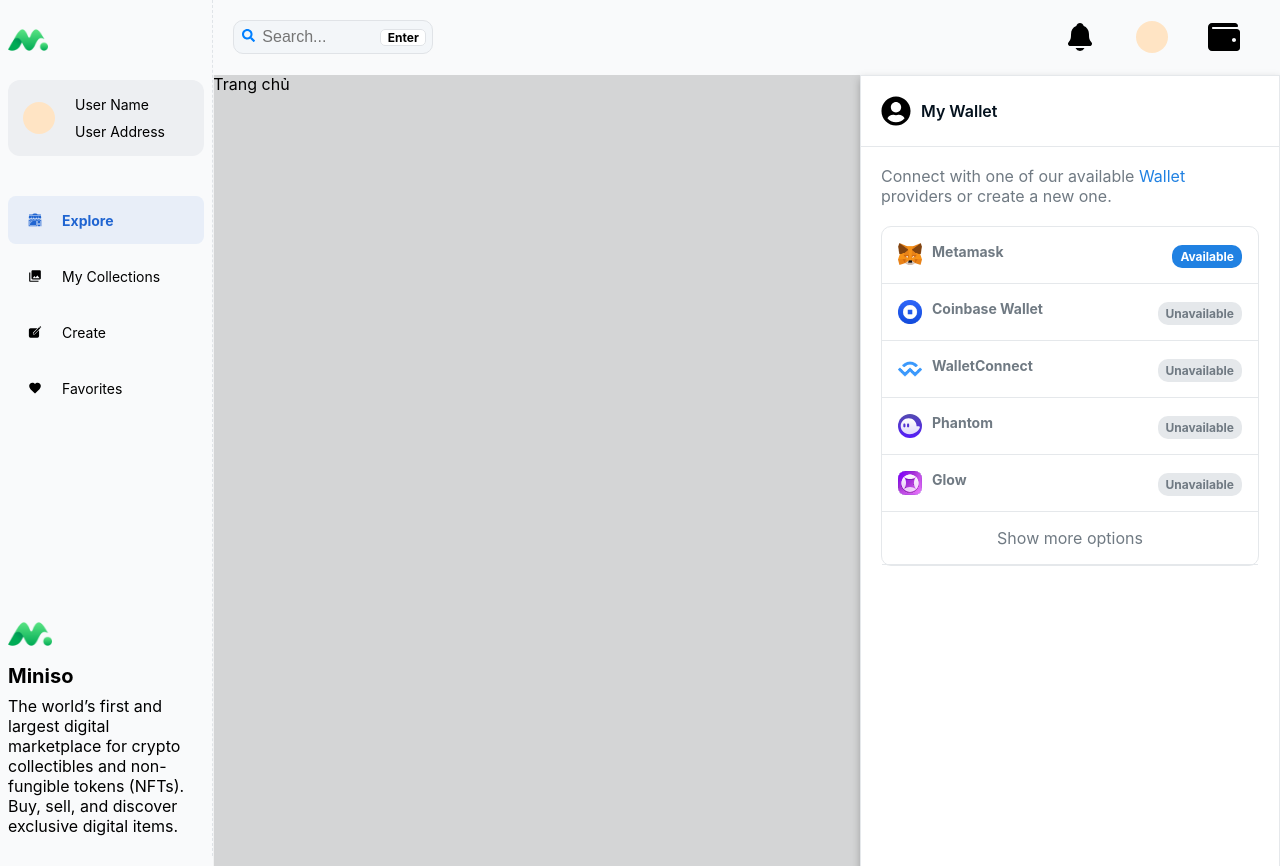
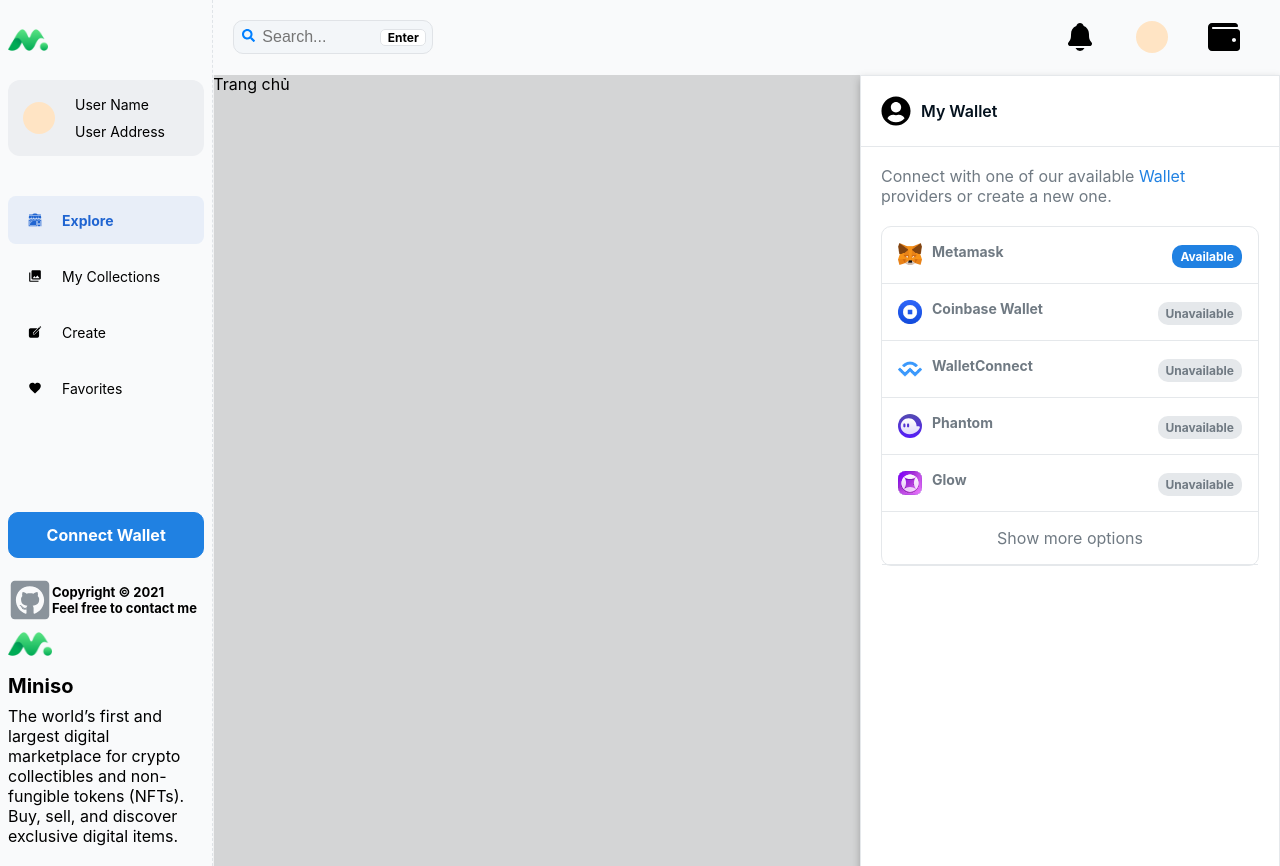
Before and after one commit to DT0998/Web3-Shop, a Next.js app: page / in a window 1280 px wide. Built offline with nearby package versions, Linux system fonts and the light colour scheme.

Commit message:
update footer

```diff
--- a/Layout/Footer/Footer.jsx
+++ b/Layout/Footer/Footer.jsx
@@ -3,11 +3,22 @@
 import Logo from "../../assets/images/logo.png";
 import classes from "./Footer.module.css";
 import { Box } from "@mui/system";
-
+import { FaGithubSquare } from "react-icons/fa";
 function Footer() {
   return (
     <React.Fragment>
       <div className={classes.Footer_container}>
+        <Box display="flex" alignItems="center">
+        <FaGithubSquare className={classes.Logo}/>
+        <Box display="flex" flexDirection="column">
+        <span className={classes.Footer_copyright}>
+        Copyright &copy; 2021
+        </span>
+        <span className={classes.Footer_copyright}>
+        Feel free to contact me
+        </span>
+        </Box>
+        </Box>
         <div className={classes.Logo}>
           <Image src={Logo} alt="logo" />
         </div>
--- a/Layout/Footer/Footer.module.css
+++ b/Layout/Footer/Footer.module.css
@@ -1,12 +1,24 @@
 .Footer_container{
-    margin-top: 200px;
+    margin-top: 20px;
 }
 /* logo */
 .Logo{
     width: 44px;
     height: 44px;
+    cursor: pointer;
+}
+.Logo:first-child{
+    color: rgb(138, 147, 155);
+    transition: all .2s ease-in-out;
+}
+.Logo:hover:first-child{
+    color: black;
 }
 .Footer_title{
     font-size: 20px;
     font-weight: 700;
 }
+.Footer_copyright{
+    font-size: 13px;
+    font-weight: 700;
+}
--- a/Layout/Slidebar/slidebar.jsx
+++ b/Layout/Slidebar/slidebar.jsx
@@ -6,6 +6,7 @@
 import SlideBarList from "./SlideBarList";
 import Footer from "../Footer/Footer";
 import Link from 'next/link'
+import Button from "../../components/Button/Button";
 function SlideBar() {
   return (
     <React.Fragment>
@@ -17,6 +18,9 @@
         </Link>
         <UserSlideBar />
         <SlideBarList/>
+        <div className={classes.SlideBar_btn}>
+        <Button title="Connect Wallet"/>
+        </div>
         <Footer/>
       </div>
     </React.Fragment>
--- a/Layout/Slidebar/slidebar.module.css
+++ b/Layout/Slidebar/slidebar.module.css
@@ -11,3 +11,14 @@
     width: 40px;
     height: 40px;
 }
+.SlideBar_btn{
+    margin-top: 100px;
+    border: 1px solid rgb(32, 129, 226);
+    background-color: rgb(32, 129, 226);
+    padding: 12px 20px;
+    color: rgb(255, 255, 255);
+    font-size: 16px;
+    font-weight: 700;
+    border-radius: 10px;
+    cursor: pointer;
+}
```
